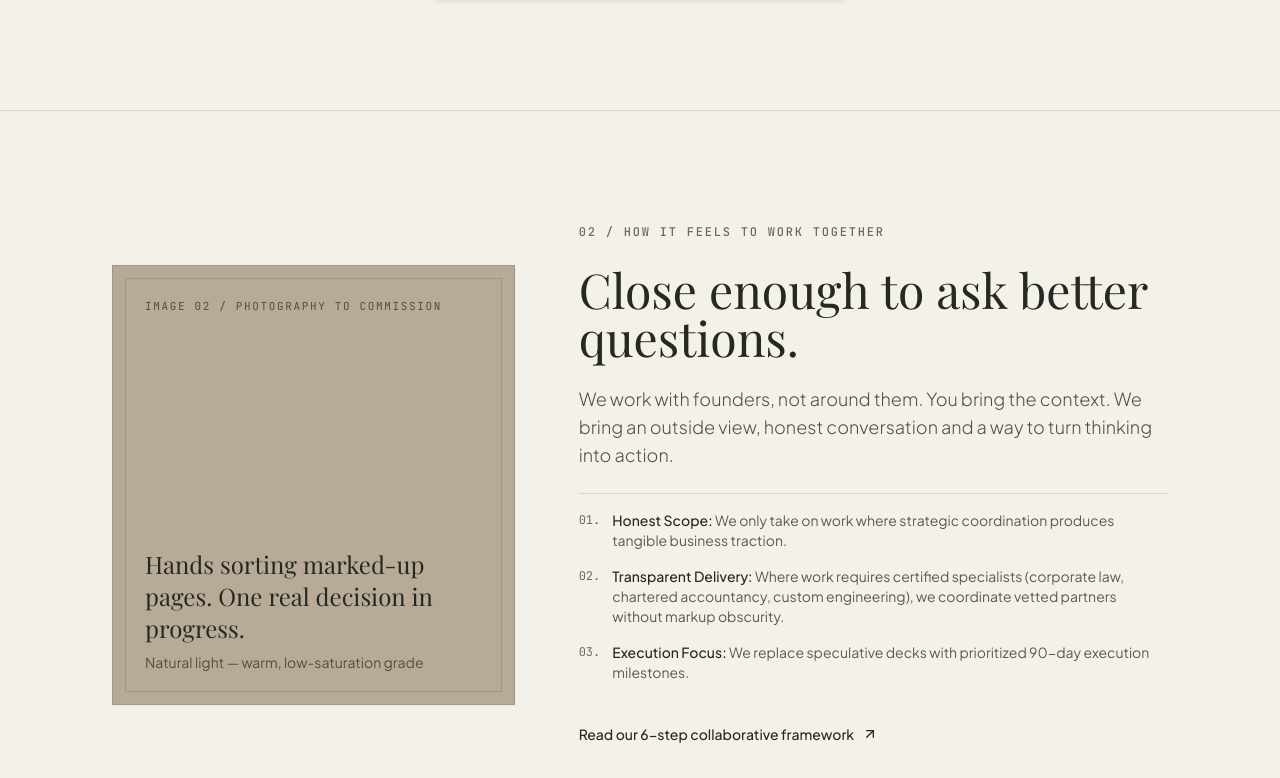
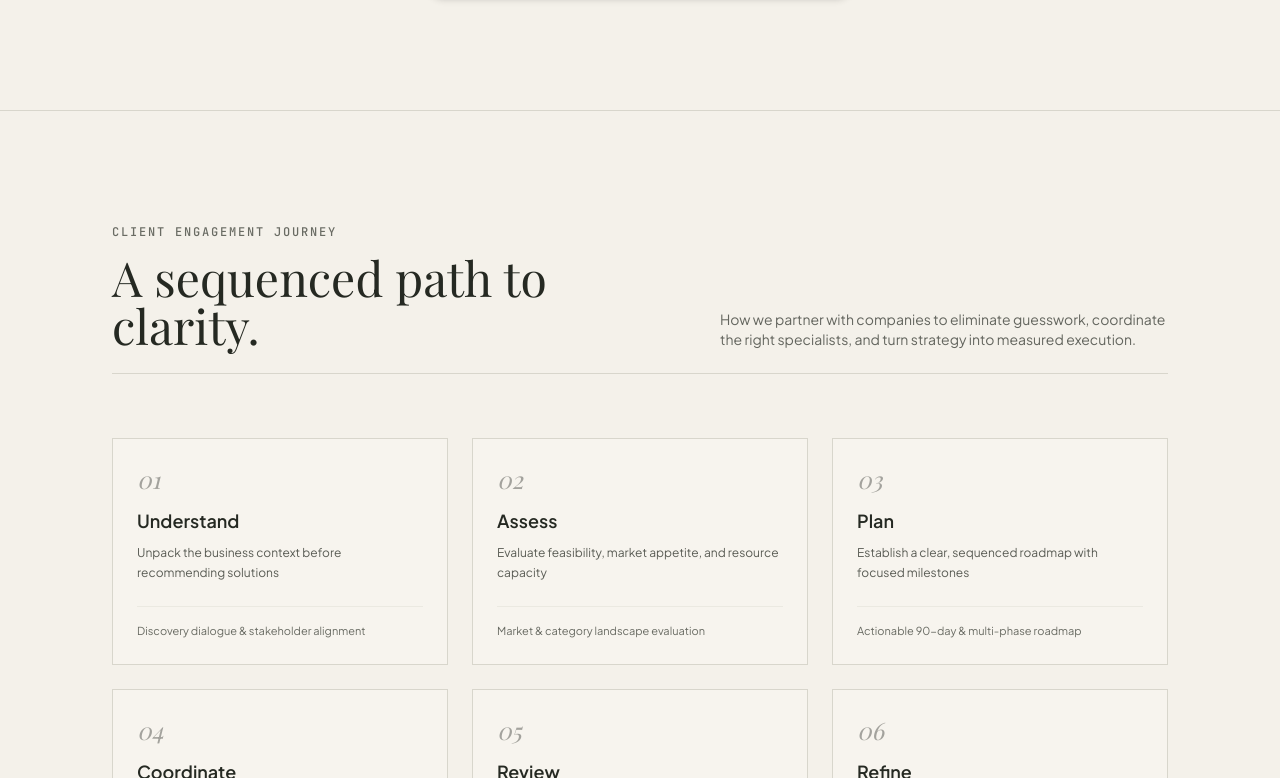
Before and after one commit to chiragmalik27/the_groovth_room, a Next.js app: page / in a window 1280 px wide. Shown: the part 3702-4480 px from the top of the page. Built offline with nearby package versions, Linux system fonts and the light colour scheme; a web font is replaced by a local one.

Commit message:
chore: remove CollaborationSection (How It Feels to Work Together) from homepage

```diff
--- a/src/app/page.tsx
+++ b/src/app/page.tsx
@@ -1,7 +1,6 @@
 import HeroShowcase from "@/components/home/HeroShowcase";
 import PillarsSection from "@/components/home/PillarsSection";
 import ServicesSection from "@/components/home/ServicesSection";
-import CollaborationSection from "@/components/home/CollaborationSection";
 import ApproachPreview from "@/components/home/ApproachPreview";
 import AudienceSection from "@/components/home/AudienceSection";
 import ReadingRoomPreview from "@/components/home/ReadingRoomPreview";
@@ -13,7 +12,6 @@ export default function HomePage() {
       <HeroShowcase />
       <PillarsSection />
       <ServicesSection />
-      <CollaborationSection />
       <ApproachPreview />
       <AudienceSection />
       <ReadingRoomPreview />
--- a/src/components/home/ReadingRoomPreview.tsx
+++ b/src/components/home/ReadingRoomPreview.tsx
@@ -10,7 +10,7 @@ export default function ReadingRoomPreview() {
         <div className="grid grid-cols-1 lg:grid-cols-12 gap-12 lg:gap-16 items-start">
           {/* Left Column */}
           <div className="lg:col-span-6 space-y-4">
-            <SectionTag>03 / FROM THE READING ROOM</SectionTag>
+            <SectionTag>02 / FROM THE READING ROOM</SectionTag>
             <h2 className="font-serif text-3xl sm:text-4xl md:text-5xl text-charcoal leading-[1.15]">
               A little distance. <br />
               A useful perspective.
```
